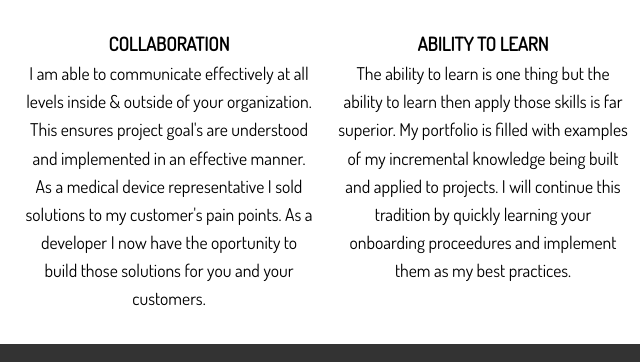
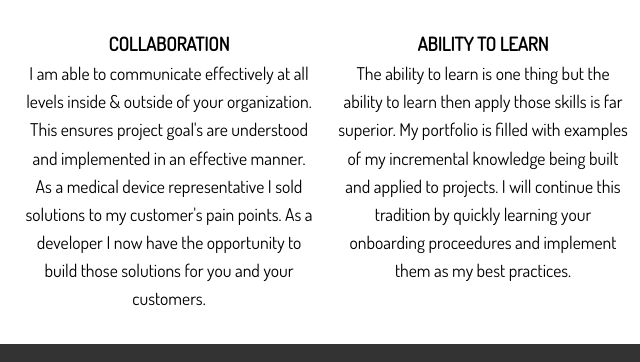
Before and after one commit to JoshEllison/portfolio_website, a website: page dist/index.html in a window 1280 px wide. Shown: the part 1094-1456 px from the top of the page, 0-640 px from the left. Drawn offline with Linux system fonts and the light colour scheme.

Commit message:
fixed typo

```diff
--- a/dist/index.html
+++ b/dist/index.html
@@ -126,7 +126,7 @@
               outside of your organization. This ensures project goal's are
               understood and implemented in an effective manner. As a medical
               device representative I sold solutions to my customer's pain
-              points. As a developer I now have the oportunity to build those
+              points. As a developer I now have the opportunity to build those
               solutions for you and your customers.
             </p>
           </div>
```
